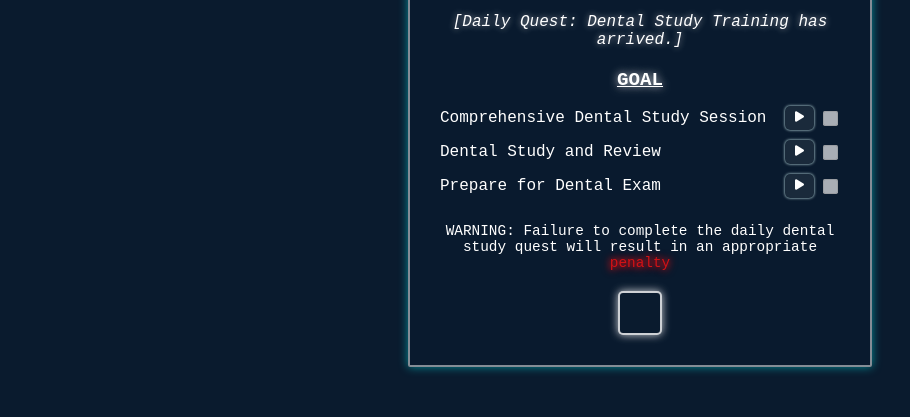
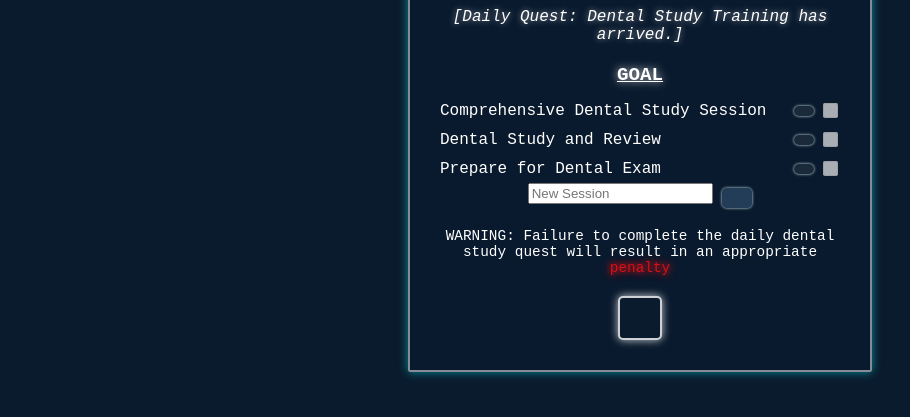
Before and after one commit to jaarda9/SysLVLUP, a plain HTML site: page SysLvLUp/Alarm/dental-study.html in a window 1280 px wide. Shown: the part 253-670 px from the top of the page, without its empty margins (0-910 px from the left). Drawn offline with Linux system fonts and the light colour scheme.

Commit message:
Update dental-study.html

```diff
--- a/SysLvLUp/Alarm/dental-study.html
+++ b/SysLvLUp/Alarm/dental-study.html
@@ -5,9 +5,6 @@
     <meta name="viewport" content="width=device-width, initial-scale=1.0" />
     <title>Dental Study Quests</title>
     <link rel="stylesheet" href="css/dental-study.css" />
-     <link
-      rel="stylesheet"
-      href="https://cdnjs.cloudflare.com/ajax/libs/font-awesome/6.0.0-beta3/css/all.min.css">
 </head>
 <body>
     <div class="navigation">
@@ -20,19 +17,17 @@
         <div class="quest-details">
             <p>[Daily Quest: Dental Study Training has arrived.]</p>
         </div>
-        <div class="goal-section">
+        <div class="goal-section" id="goal-section">
             <h2>GOAL</h2>
             <div class="goal-item">
                 <span class="task-name">Comprehensive Dental Study Session</span>
-                <button class="start-button" onclick="openPomodoro('Comprehensive Dental Study Session ', 'anatomy-checkbox')"><i class="fa-solid fa-play"></i></button>
+                <button class="start-button" onclick="openPomodoro('Comprehensive Dental Study Session', 'anatomy-checkbox')"><i class="fa-solid fa-play"></i></button>
                 <input type="checkbox" id="anatomy-checkbox" class="task-checkbox" disabled />
-
             </div>
             <div class="goal-item">
                 <span class="task-name">Dental Study and Review</span>
                 <button class="start-button" onclick="openPomodoro('Dental Study and Review', 'hygiene-checkbox')"><i class="fa-solid fa-play"></i></button>
                 <input type="checkbox" id="hygiene-checkbox" class="task-checkbox" disabled />
-
             </div>
             <div class="goal-item">
                 <span class="task-name">Prepare for Dental Exam</span>
@@ -40,6 +35,11 @@
                 <input type="checkbox" id="exam-checkbox" class="task-checkbox" disabled />
 
             </div>
+
+        </div>
+        <div class="add-session">
+            <input type="text" id="new-session-input" placeholder="New Session " />
+            <button id="add-session-button" onclick="addNewSession()"><i class="fa-solid fa-plus"></i></button>
         </div>
         <div class="warning-section">
             <p>
```
